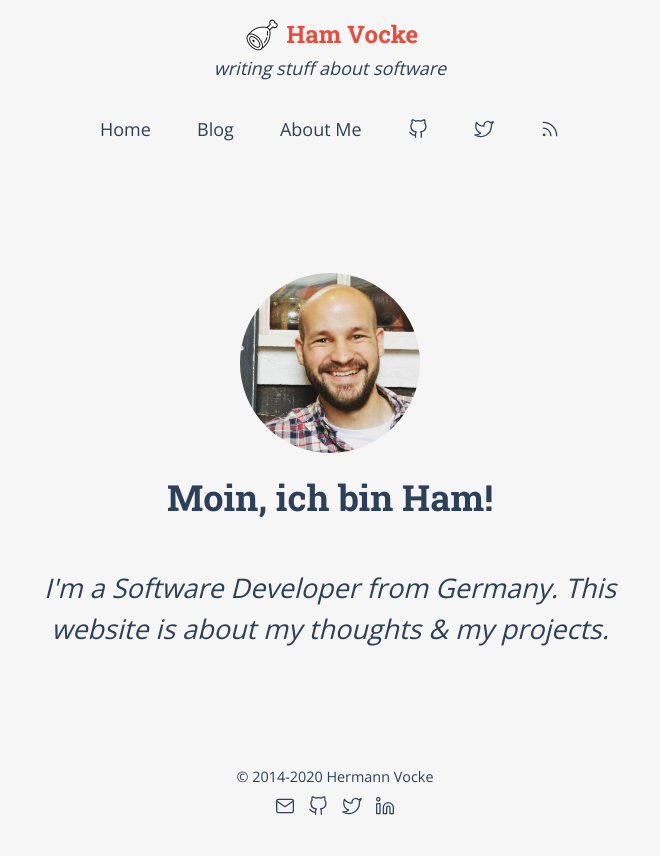
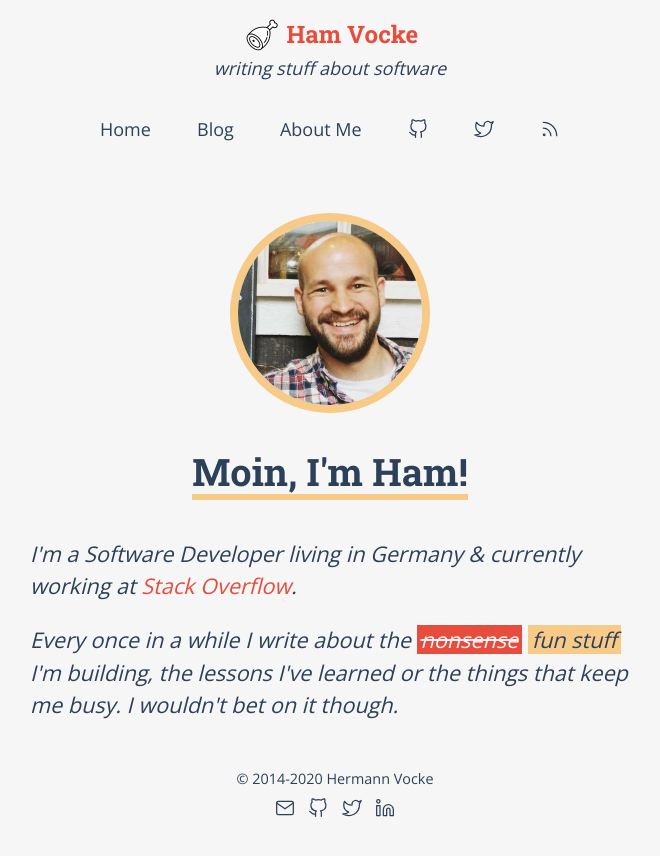
Before and after one commit to hamvocke/hamvocke.github.io, a Jekyll site: the page built from index.html, in a window 1280 px wide. Shown: the top 856 px of the page, without its empty margins (310-970 px from the left). Built offline with Jekyll 4.4.1, drawn with Linux system fonts in a browser that asks for light colours.

Commit message:
more home page copy & style tweaks

```diff
--- a/assets/css/hamvocke.css
+++ b/assets/css/hamvocke.css
@@ -221,27 +221,49 @@ h1.title {
     text-align: center;
 }
 
+del {
+    text-decoration: line-through;
+    background-color: var(--accent);
+    color: var(--white);
+    padding: 0 4px;
+}
+
+ins {
+    text-decoration: none;
+    background-color: var(--light-accent);
+    padding: 0 4px;
+}
+
 #home {
     text-align: center;
 }
 
-#home p.lead {
-    color: var(--black);
-    font-size: 1.5em;
-    margin-top: 30px;
-    font-weight: 300;
-    font-style: italic;
-    margin-bottom: 120px;
-}
-
 #home .image {
     margin: auto;
-    margin-top: 120px;
+    margin-top: 60px;
 }
 
 #home .image img, #about .image img {
-    height: 180px;
-    width: 180px;
+    height: 200px;
+    width: 200px;
+    border: 8px solid var(--light-accent);
+}
+
+#home h1.title {
+    display: inline-block;
+    font-size: 2.1em;
+    margin-top: 1em;
+    margin-bottom: 1em;
+    border-bottom: 6px solid var(--light-accent);
+}
+
+#home p {
+    color: var(--black);
+    text-align: left;
+    font-size: 1.2em;
+    font-weight: 300;
+    font-style: italic;
+    margin-bottom: 1em;
 }
 
 #blog {
@@ -447,14 +469,6 @@ h1.title {
       padding: 15px;
     }
 
-    #home .image {
-	    margin-top: 40px;
-    }
-
-    #home p.lead {
-	    margin-bottom: 40px;
-    }
-
     h1.post-title {
 	    font-size: 36px;
     }
--- a/index.html
+++ b/index.html
@@ -5,6 +5,11 @@ title: hamvocke.com | Hermann Vocke's personal website and blog
 
 <div id="home">
   <div class="image"><img src="assets/img/ham.jpg" alt="Ham Vocke" class="img-circle"></div>
-  <h1 class="title">Moin, ich bin Ham!</h1>
-  <p class="lead">I'm a Software Developer from Germany. This website is about my thoughts &amp; my projects.</p>
+  <h1 class="title">Moin, I'm Ham!</h1>
+  <p>I'm a Software Developer living in Germany & currently working at <a href="https://stackoverflow.com">Stack Overflow</a>.</p>
+
+  <p>
+    Every once in a while I write about the <del>nonsense</del> <ins>fun stuff</ins> I'm building,
+    the lessons I've learned or the things that keep me busy. I wouldn't bet on it though.
+  </p>
 </div>
```
